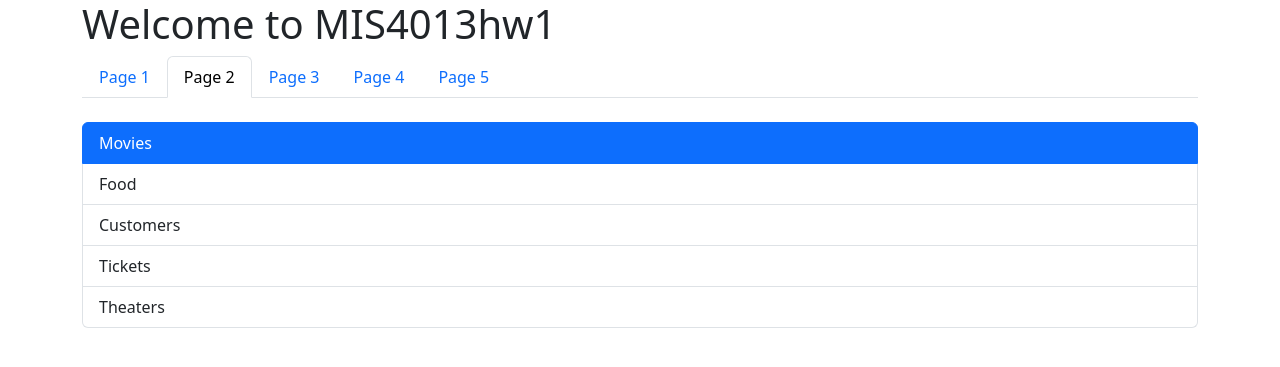
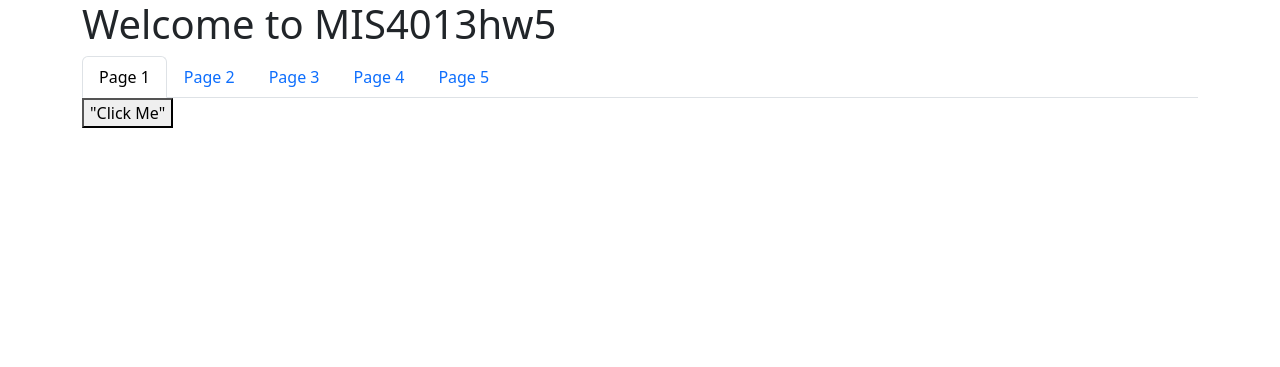
Before and after one commit to Josgar123/MIS4013hw1, a PHP site: page /page2.php in a window 1280 px wide. Shown: the top 367 px of the page. Run offline with PHP 8.4, Linux system fonts and the light colour scheme.

Commit message:
Update page2.php

```diff
--- a/page2.php
+++ b/page2.php
@@ -1,55 +1,48 @@
+
 <!doctype html>
 
 <html lang="en">
-
   <head>
-
     <meta charset="utf-8">
-
     <meta name="viewport" content="width=device-width, initial-scale=1">
-
     <title>Bootstrap demo</title>
-
     <link href=https://cdn.jsdelivr.net/npm/bootstrap@5.3.1/dist/css/bootstrap.min.css rel="stylesheet" integrity="sha384-4bw+/aepP/YC94hEpVNVgiZdgIC5+VKNBQNGCHeKRQN+PtmoHDEXuppvnDJzQIu9" crossorigin="anonymous">
-
   </head>
 
   <body>
 
     <div class="container">
 
-    <h1>Welcome to MIS4013hw1</h1>
+        <h1>Welcome to MIS4013hw5</h1>
 
            <ul class="nav nav-tabs">
               <li class="nav-item">
-        <a class="nav-link"  href="index.php">Page 1</a>
+                <a class="nav-link active" aria-current="page" href="index.php"">Page 1</a>
               </li>
               <li class="nav-item">
-        <a class="nav-link active" aria-current="page" href="page2.php">Page 2</a>
+                <a class="nav-link" href="page2.php">Page 2</a>
               </li>
               <li class="nav-item">
-        <a class="nav-link" href="page3.php">Page 3</a>
+                <a class="nav-link" href="page3.php"">Page 3</a>
               </li>
               <li class="nav-item">
-        <a class="nav-link" href="page4.php">Page 4</a>
+                <a class="nav-link" href="page4.php"">Page 4</a>
               </li>
               <li class="nav-item">
-        <a class="nav-link" href="page5.php">Page 5</a>
+                <a class="nav-link" href="page5.php"">Page 5</a>
               </li>
             </ul>
-  </br>
 
-   <ul class="list-group">
-  <li class="list-group-item active" aria-current="true">Movies</li>
-  <li class="list-group-item">Food</li>
-  <li class="list-group-item">Customers</li>
-  <li class="list-group-item"> Tickets</li>
-  <li class="list-group-item">Theaters</li>
-</ul>
+      <button onclick = "showMessage()"> "Click Me" </button>
+      <script>
+          // Change heading:
+document.getElementById("Movie Name").innerHTML = "Movie Name";
 
-    <script src=https://cdn.jsdelivr.net/npm/bootstrap@5.3.1/dist/js/bootstrap.bundle.min.js integrity="sha384-HwwvtgBNo3bZJJLYd8oVXjrBZt8cqVSpeBNS5n7C8IVInixGAoxmnlMuBnhbgrkm" crossorigin="anonymous"></script>
+// Change paragraph:
+document.getElementById("Favorite").innerHTML = "Favorite Range";
+      </script>
+      </div>
 
-  </div>
 
   </body>
 
```
Lines whose indentation alone changed are shown as unchanged.
